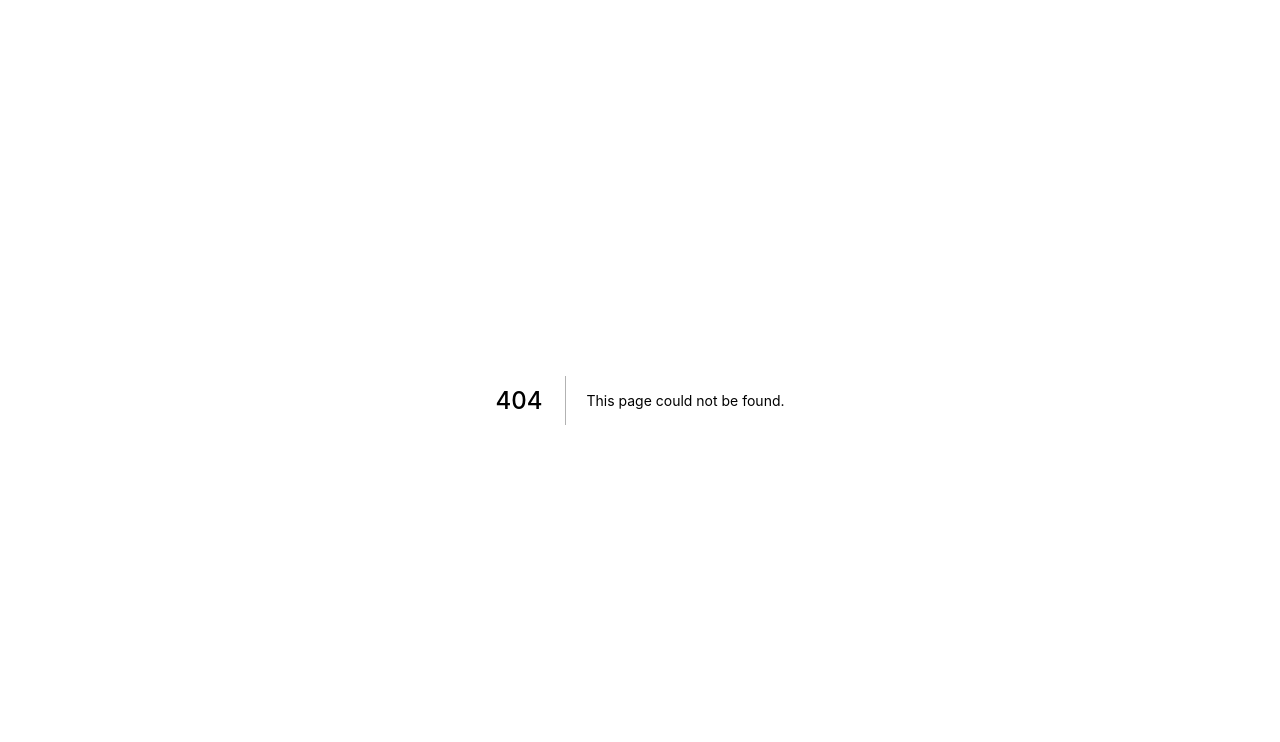
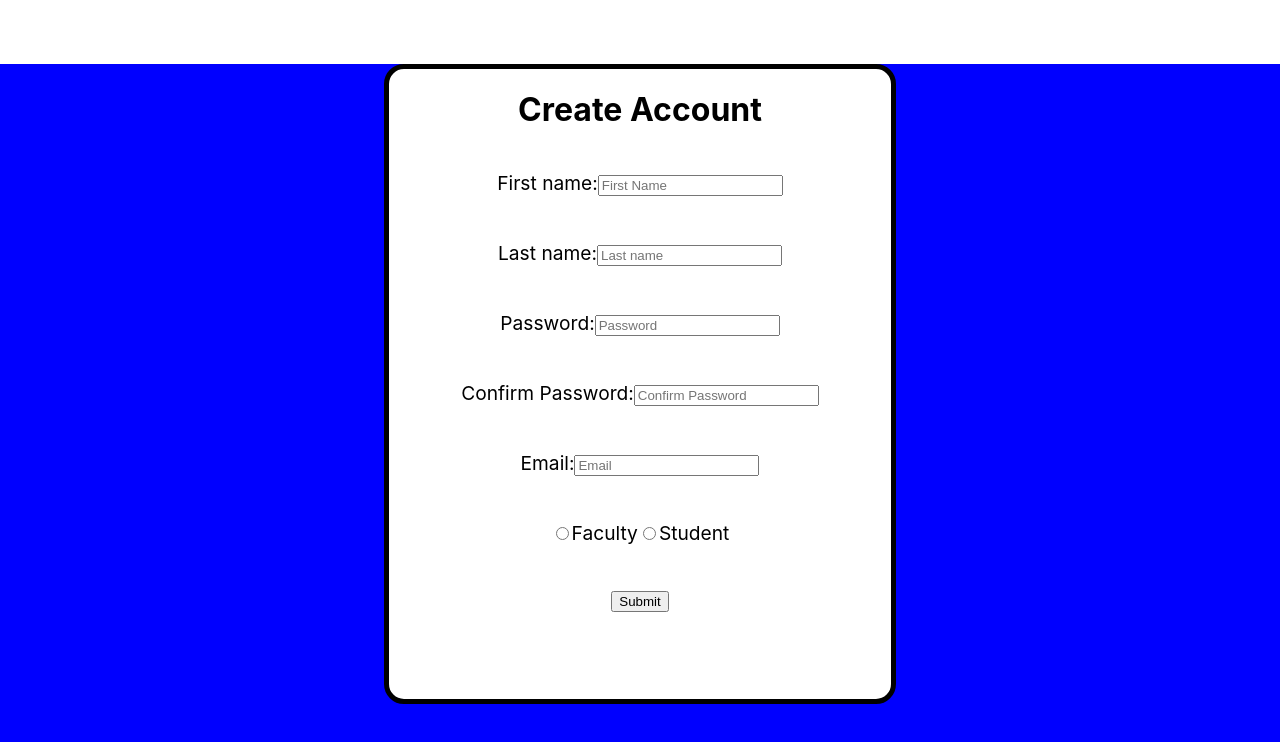
Before and after one commit to preston54/Kat_Scan, a Next.js app in the folder code/: page /createaccount in a window 1280 px wide. Before the commit this address had no page. Shown: the top 742 px of the page. Built offline with nearby package versions, Linux system fonts and the light colour scheme.

Commit message:
First draft of create account page

```diff
--- /dev/null
+++ b/code/pages/createaccount.jsx
@@ -0,0 +1,53 @@
+
+
+const CreateAccount = () => {
+
+    return(
+        <div className="fullpage">
+            <div className="box">
+            <h1>
+                Create Account
+            </h1>
+                <form action="/send-data-here" method="post">
+                    <br></br>
+                    <div className="boxtext">
+                    <label for="first">First name:</label>
+                    <input type="text" id="first" name="first" placeholder="First Name" />
+                    </div>
+                    <br></br>
+                    <div className="boxtext">
+                    <label for="last">Last name:</label>
+                    <input type="text" id="last" name="last" placeholder="Last name"/>
+                    </div>
+                    <br></br>
+                    <div className="boxtext">
+                    <label for="password">Password:</label>
+                    <input type="text" id="password" name="password" placeholder="Password"/>
+                    </div>
+                    <br></br>
+                    <div className="boxtext">
+                    <label for="con_password">Confirm Password:</label>
+                    <input type="text" id="con_password" name="con_password" placeholder="Confirm Password"/>
+                    </div>
+                    <br></br>
+                    <div className="boxtext">
+                    <label for="email">Email:</label>
+                    <input type="text" id="email" name="email" placeholder="Email"/>
+                    </div>
+                    <br></br>
+                    <div className="boxtext">
+                    <input type="radio" id="faculty" name="class" value="Faculty"/>
+                    <label for="faculty">Faculty</label>
+                    <input type="radio" id="student" name="class" value="Student"/>
+                    <label for="student">Student</label>
+                    </div>
+                    <br></br>
+                    <button type="submit">Submit</button>
+                </form>
+            </div>
+        </div>
+
+    )
+}
+
+export default CreateAccount;
--- /dev/null
+++ b/code/styles/createaccount.css
@@ -0,0 +1,24 @@
+.fullpage{
+    height: 100vh;
+    width: 100vw;
+    background-color: blue;
+}
+
+.box{
+
+    height: 80%;
+    width: 40%;
+    background-color: white;
+    border: 5px black;
+    border-radius: 20px;
+    border-style: solid;
+    text-align: center;
+    margin-left: 30%;
+    margin-top: 5%;
+}
+
+.boxtext{
+
+    margin-bottom: 5%;
+    font-size: larger;
+}
--- a/code/styles/globals.css
+++ b/code/styles/globals.css
@@ -1,3 +1,5 @@
+@import url(./createaccount.css);
+
 html,
 body {
   padding: 0;
@@ -20,7 +22,8 @@ a {
     color-scheme: dark;
   }
   body {
-    color: white;
-    background: black;
+    /*text-align: center; /* should be added to a new style*/
+    color: black;
+    background: blue;
   }
 }
```
Also changed, not shown: code/pages/index.js (+6 -59 lines), 1 other file (tests, documents, lock files or other folders).
